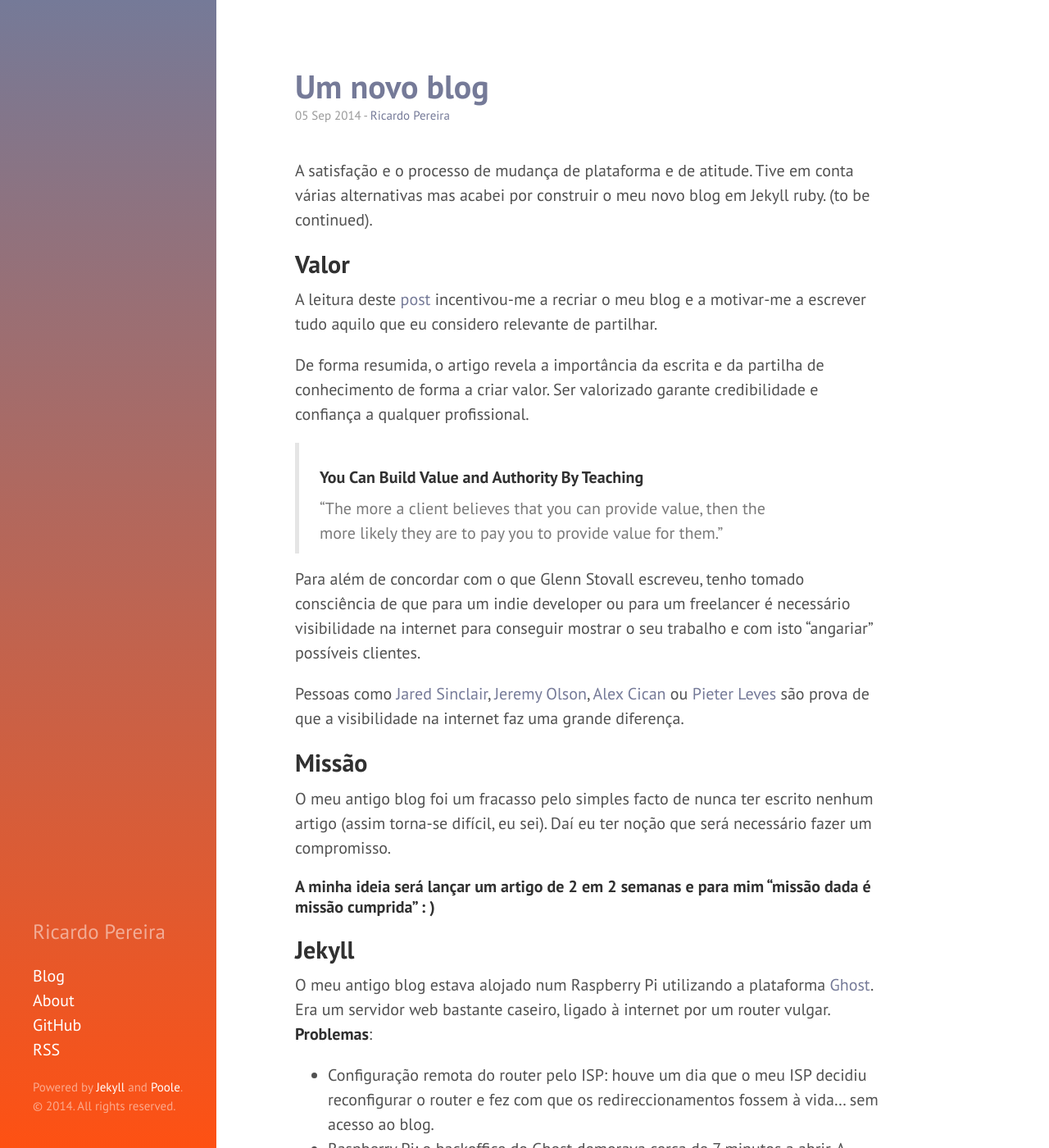
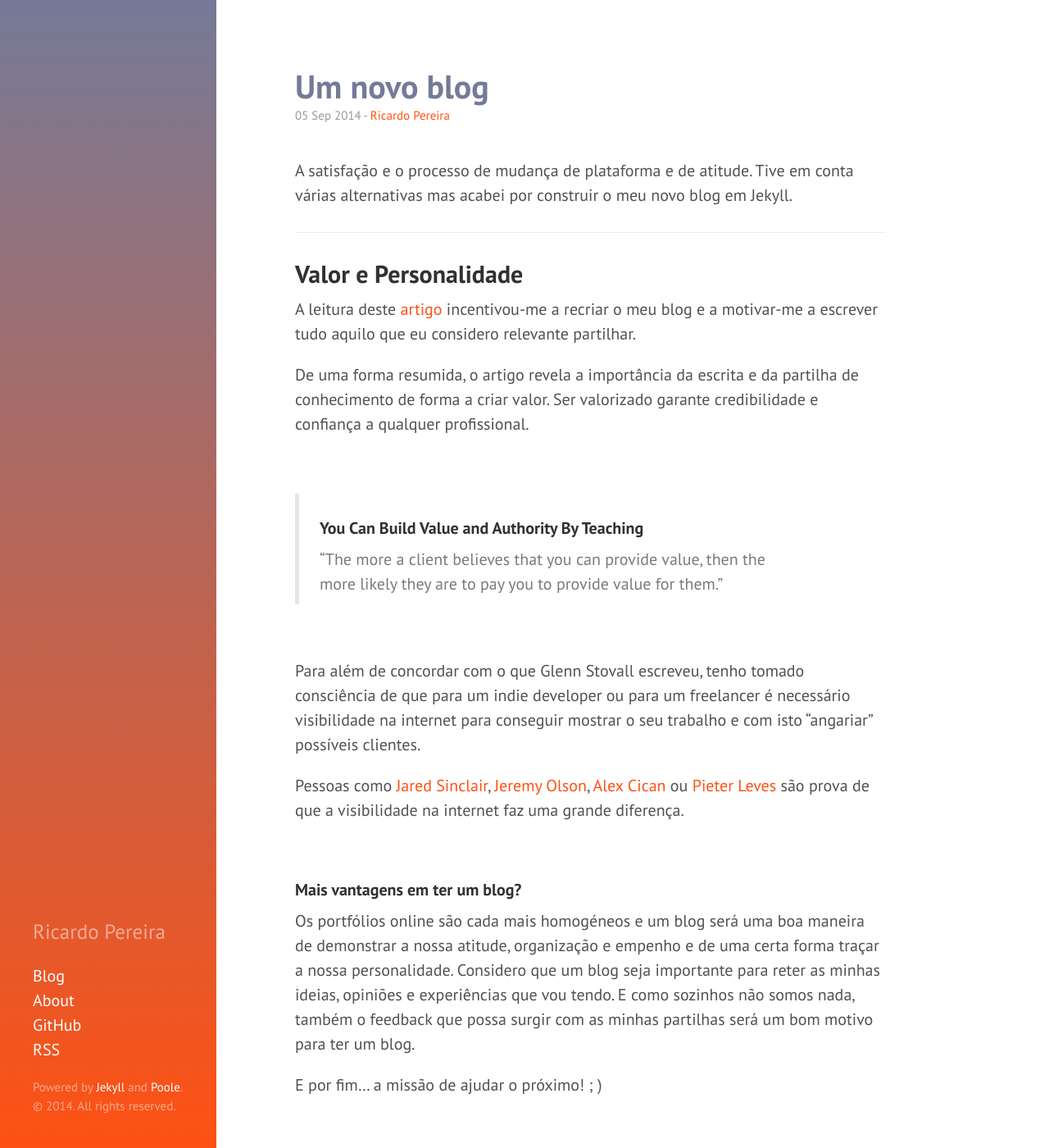
Before and after one commit to ricardopereira/blog, a Jekyll site: the page built from _posts/2014-09-05-PT-a-new-blog.md, in a window 1280 px wide and 1400 px high. Shown: the whole window at 82% size. Built offline with Jekyll 4.4.1, drawn with Linux system fonts in a browser that asks for light colours; nearby versions of some CDN libraries; Markdown is read by kramdown in place of the engine named in the settings; some of the changed text lies outside the part shown.

Commit message:
Post: A New Change (not finished)

```diff
--- a/_posts/2014-09-05-PT-a-new-blog.md
+++ b/_posts/2014-09-05-PT-a-new-blog.md
@@ -4,38 +4,53 @@ lang: PT
 title: Um novo blog
 ---
 
-A satisfação e o processo de mudança de plataforma e de atitude. Tive em conta várias alternativas mas acabei por construir o meu novo blog em Jekyll ruby. (to be continued).
+A satisfação e o processo de mudança de plataforma e de atitude. Tive em conta várias alternativas mas acabei por construir o meu novo blog em Jekyll.
 
-## Valor
+---
 
-A leitura deste [post](https://medium.com/@gsto/how-i-used-writing-to-double-my-freelancing-rate-as-a-programmer-7b321bedecdc) incentivou-me a recriar o meu blog e a motivar-me a escrever tudo aquilo que eu considero relevante de partilhar.
+## Valor e Personalidade
 
-De forma resumida, o artigo revela a importância da escrita e da partilha de conhecimento de forma a criar valor. Ser valorizado garante credibilidade e confiança a qualquer profissional.
+A leitura deste [artigo](https://medium.com/@gsto/how-i-used-writing-to-double-my-freelancing-rate-as-a-programmer-7b321bedecdc) incentivou-me a recriar o meu blog e a motivar-me a escrever tudo aquilo que eu considero relevante partilhar.
+
+De uma forma resumida, o artigo revela a importância da escrita e da partilha de conhecimento de forma a criar valor. Ser valorizado garante credibilidade e confiança a qualquer profissional.
+
+<br/>
 
 > #### You Can Build Value and Authority By Teaching
 > "The more a client believes that you can provide value, then the more likely they are to pay you to provide value for them."
+
+<br/>
 
 Para além de concordar com o que Glenn Stovall escreveu, tenho tomado consciência de que para um indie developer ou para um freelancer é necessário visibilidade na internet para conseguir mostrar o seu trabalho e com isto "angariar" possíveis clientes.
 
 Pessoas como [Jared Sinclair](http://blog.jaredsinclair.com/post/93784230655), [Jeremy Olson](https://medium.com/@jerols/how-hours-became-a-top-grossing-app-c9b5abfcda7f), [Alex Cican](http://alexcican.com/post/455k-users/) ou [Pieter Leves](https://levels.io/product-hunt-hacker-news-number-one/) são prova de que a visibilidade na internet faz uma grande diferença.
 
+<br/>
+#### Mais vantagens em ter um blog?
 
+Os portfólios online são cada mais homogéneos e um blog será uma boa maneira de demonstrar a nossa atitude, organização e empenho e de uma certa forma traçar a nossa personalidade. Considero que um blog seja importante para reter as minhas ideias, opiniões e experiências que vou tendo. E como sozinhos não somos nada, também o feedback que possa surgir com as minhas partilhas será um bom motivo para ter um blog.
+
+E por fim... a missão de ajudar o próximo! ; )
+
+<br/>
 ## Missão
 
 O meu antigo blog foi um fracasso pelo simples facto de nunca ter escrito nenhum artigo (assim torna-se difícil, eu sei). Daí eu ter noção que será necessário fazer um compromisso.
 
 ###### A minha ideia será lançar um artigo de 2 em 2 semanas e para mim "missão dada é missão cumprida" : )
 
+<br/>
+## Escolha da Plataforma
 
-## Jekyll
+O meu antigo blog estava alojado num Raspberry Pi utilizando a plataforma [Ghost](https://ghost.org). Era um servidor web bastante caseiro, ligado à internet por um router vulgar.
 
-O meu antigo blog estava alojado num Raspberry Pi utilizando a plataforma [Ghost](https://ghost.org). Era um servidor web bastante caseiro, ligado à internet por um router vulgar. **Problemas**:
+#### Problemas
+ - **Truques do ISP:** a infelicidade do provedor de internet reconfigurar o router de forma a que os redireccionamentos fossem à vida... o resultado: sem acesso ao blog.
+ - **Raspberry Pi:** o backoffice do Ghost demorava cerca de 7 minutos a abrir.
+ - **Novas versões:** Ghost é uma plataforma potente mas ainda está em constante desenvolvimento e por isso é importante mantê-lo actualizado.
 
- - Configuração remota do router pelo ISP: houve um dia que o meu ISP decidiu reconfigurar o router e fez com que os redireccionamentos fossem à vida... sem acesso ao blog.
- - Raspberry Pi: o backoffice do Ghost demorava cerca de 7 minutos a abrir. A criação de um artigo tornava-se
- - Novas versões da plataforma: Ghost é recente e por isso é importante mante-lo actualizado.
-
-#### Alernativas?
+<br/>
+#### Plataformas
  - [Medium](https://medium.com) - "Everyone's stories and ideas."
  - [Svbtle](https://svbtle.com) - "A blogging platform designed to help you think."
  - [Octopress](http://octopress.org) - "A blogging framework for hackers."
@@ -45,4 +60,10 @@ Share the things you love."
  - [Middleman](http://middlemanapp.com) - "Static site generator using all the shortcuts and tools in modern web development."
  - [Jekyll](http://jekyllrb.com) - "Static site generator, an open-source tool for creating simple yet powerful websites of all shapes and sizes."
 
+(to be continued...)
+
   > Jekyll is a simple, blog aware, static site generator. It takes a template directory [...] and spits out a complete, static website suitable for serving with Apache or your favorite web server. This is also the engine behind GitHub Pages, which you can use to host your project’s page or blog right here from GitHub.
+
+<div style="text-align: center">
+<img class="center" src="/public/img/a-new-blog/jekyll-github-favs.png" alt="Total de favoritos do repositório do Jekyll no GitHub"></img>
+</div>
--- a/public/css/hyde.css
+++ b/public/css/hyde.css
@@ -22,6 +22,7 @@
  * Container
  * Reverse layout
  * Themes
+ * Custom
  */
 
 
@@ -203,7 +204,10 @@ a.sidebar-nav-item:focus {
   background-image:
     linear-gradient(to bottom, #757A98, #FE5113);
 }
-.theme-rp .content a,
+.theme-rp .content a {
+  color: #FE5113;
+}
+.theme-rp .post-title a,
 .theme-rp .related-posts li a:hover,
 .theme-rp .post-title {
   color: #757A98;
```
Also changed, not shown: public/img/a-new-blog/jekyll-github-favs.png (added).
